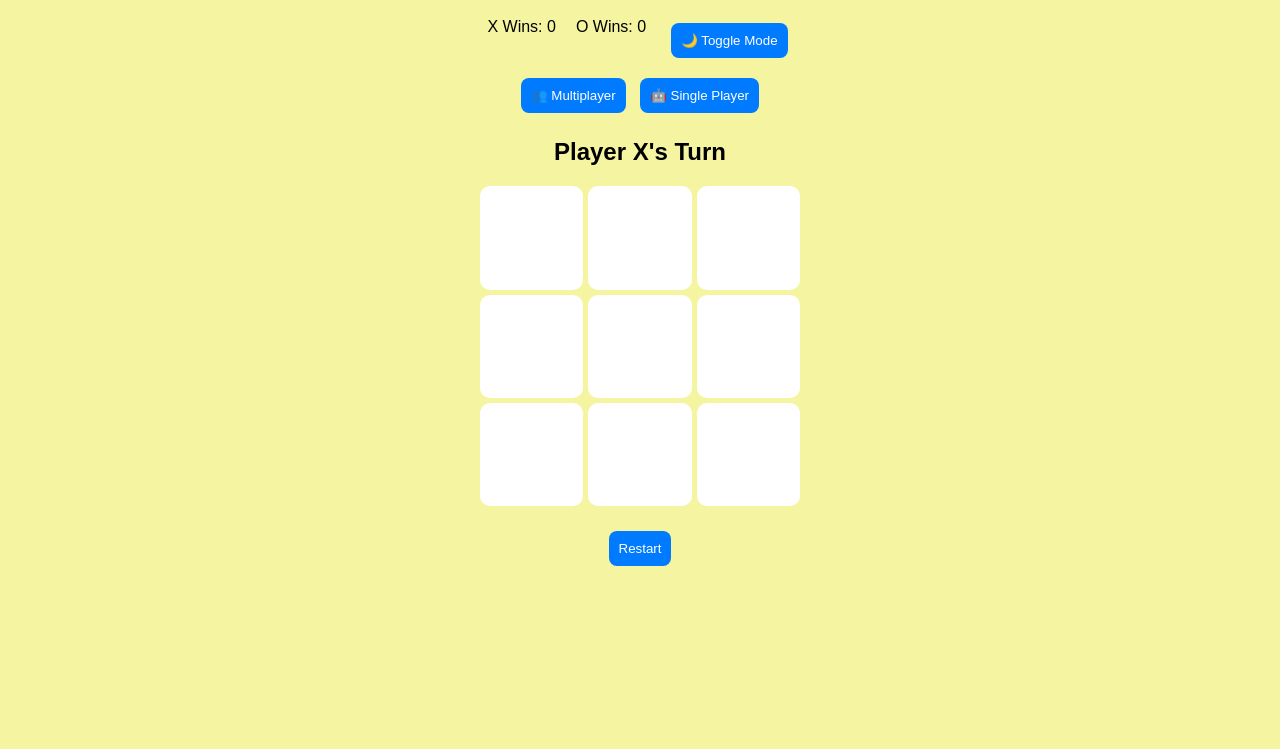
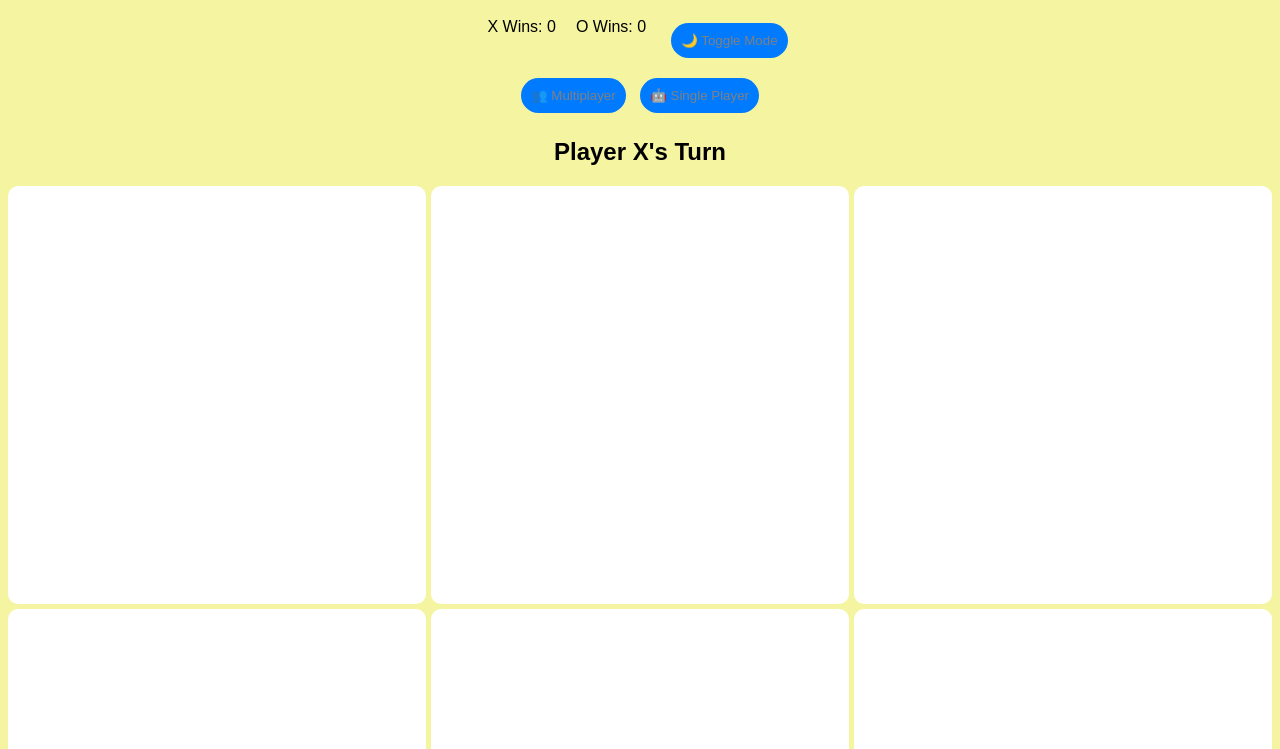
Before and after one commit to Sonawane2848/tic-tac-pro, a plain HTML site: page index.html in a window 1280 px wide. Shown: the part 51-800 px from the top of the page. Drawn offline with nearby package versions, Linux system fonts and the light colour scheme.

Commit message:
Update style.css

```diff
--- a/style.css
+++ b/style.css
@@ -22,16 +22,16 @@ h1 {
   padding: 10px;
   margin: 5px;
   cursor: pointer;
-  border-radius: 8px;
+  border-radius: 20px;
   border: none;
   background: #007bff;
-  color: white;
+  color: gray;
 }
 
 .board {
   display: grid;
   grid-template-columns: repeat(3, 1fr);
-  max-width: 320px;
+  max-width: 320px auto;
   margin: 20px auto;
   gap: 5px;
 }
```
